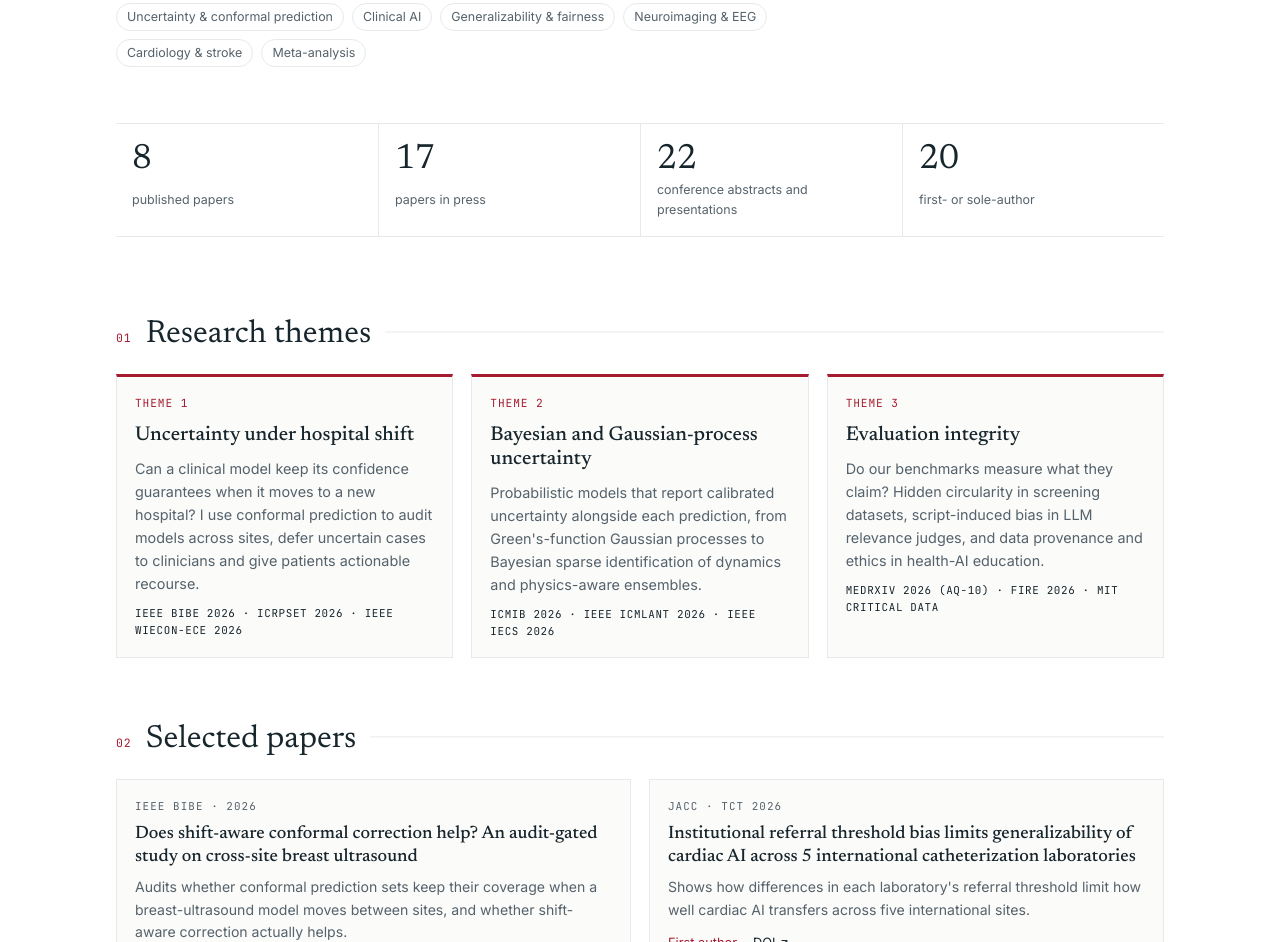
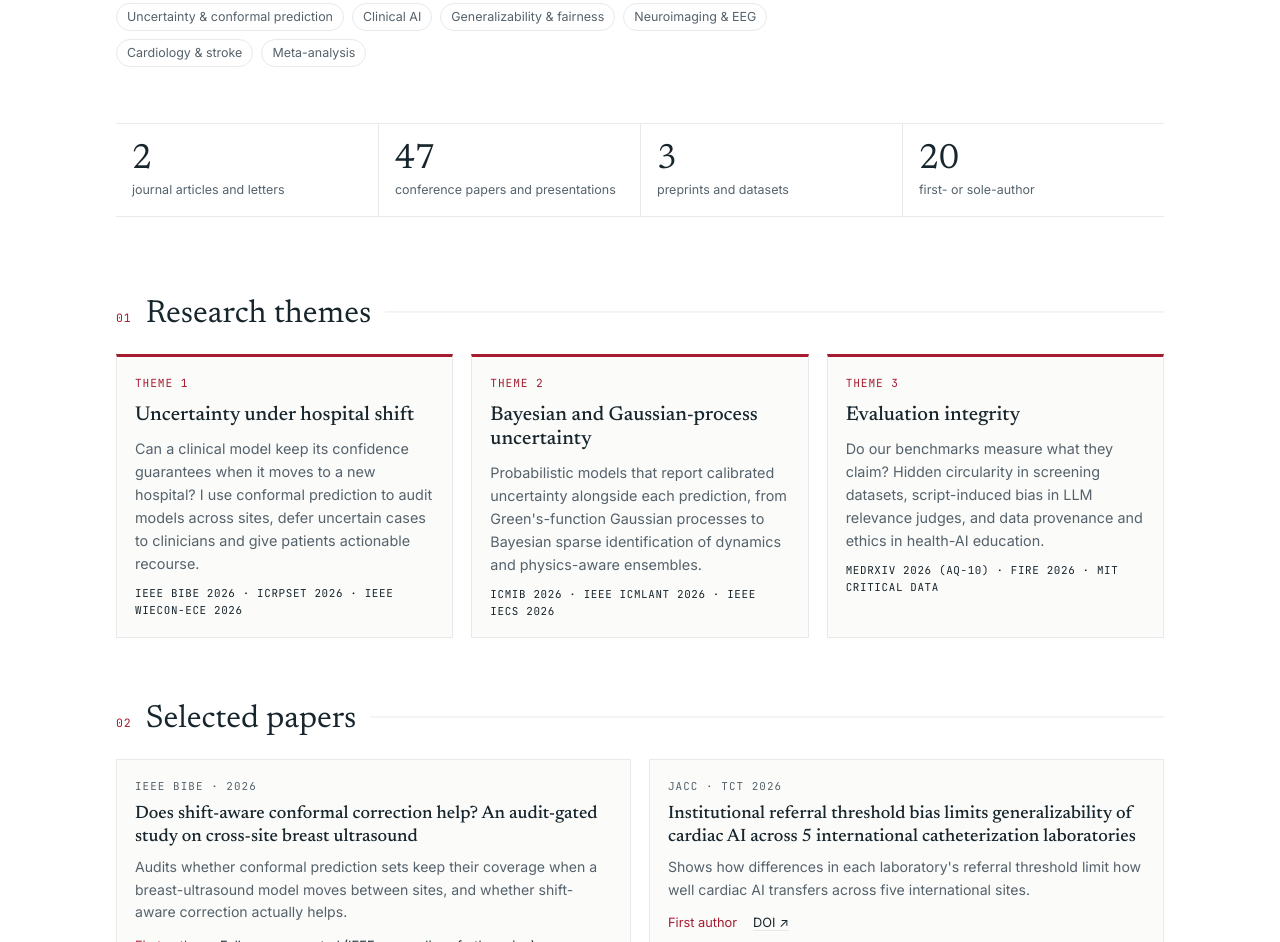
Before and after one commit to SohamBirenKatlariwala/SohamBirenKatlariwala.github.io, a plain HTML site: page index.html in a window 1280 px wide. Shown: the part 1002-1944 px from the top of the page. Drawn offline with Linux system fonts and the light colour scheme.

Commit message:
Stats bar: match publication groups (journal, conference papers and presentations, preprints)
Co-Authored-By: Claude Opus 5.5 <noreply@anthropic.com>

```diff
--- a/index.html
+++ b/index.html
@@ -277,9 +277,9 @@ footer a { color: var(--muted); }
     <img class="photo" src="images/profile.jpg" alt="Soham Biren Katlariwala">
   </div>
   <div class="stats" aria-label="Research output">
-        <div class="stat"><b>8</b><span>published papers</span></div>
-        <div class="stat"><b>17</b><span>papers in press</span></div>
-        <div class="stat"><b>22</b><span>conference abstracts and presentations</span></div>
+        <div class="stat"><b>2</b><span>journal articles and letters</span></div>
+        <div class="stat"><b>47</b><span>conference papers and presentations</span></div>
+        <div class="stat"><b>3</b><span>preprints and datasets</span></div>
         <div class="stat"><b>20</b><span>first- or sole-author</span></div>
       </div>
 
```
